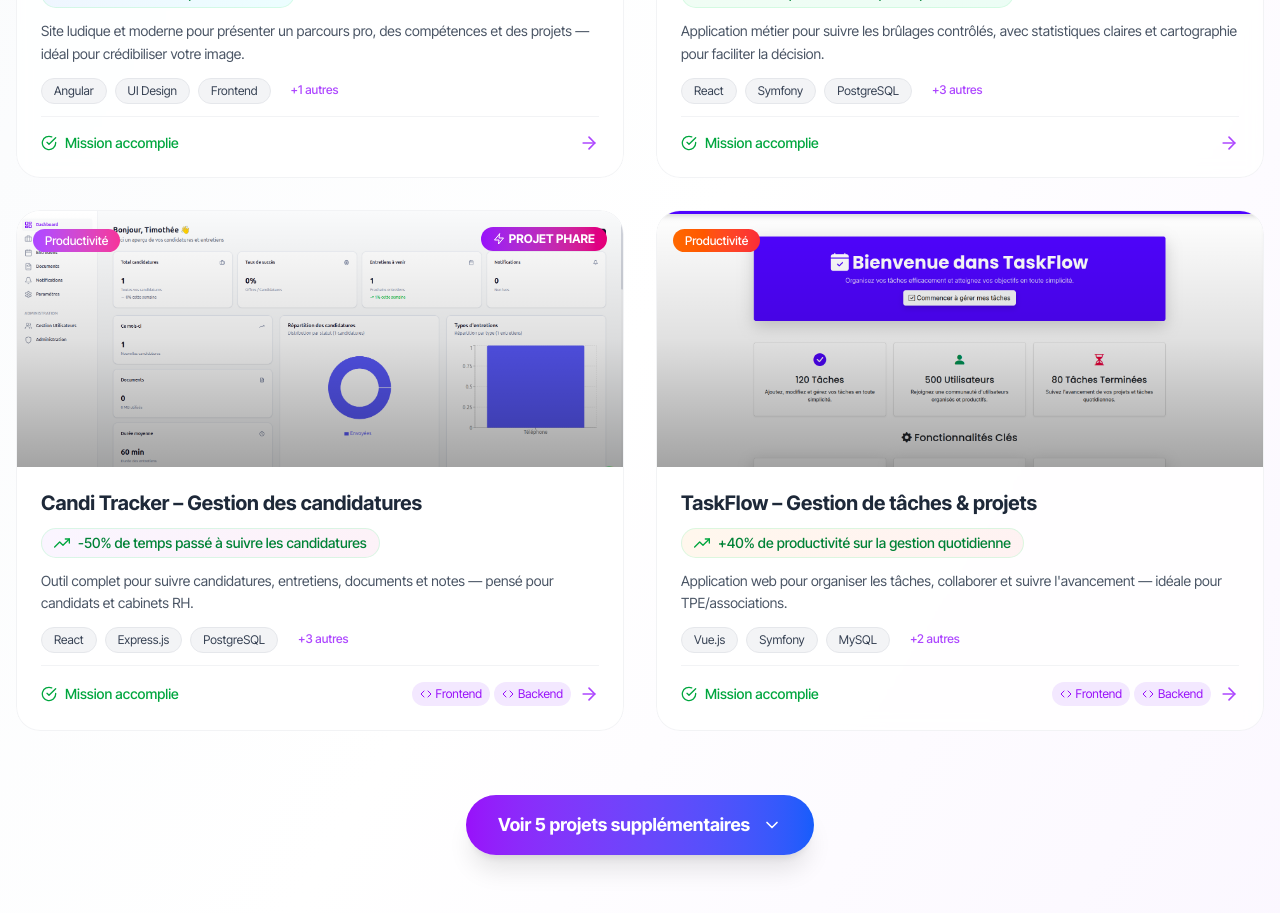
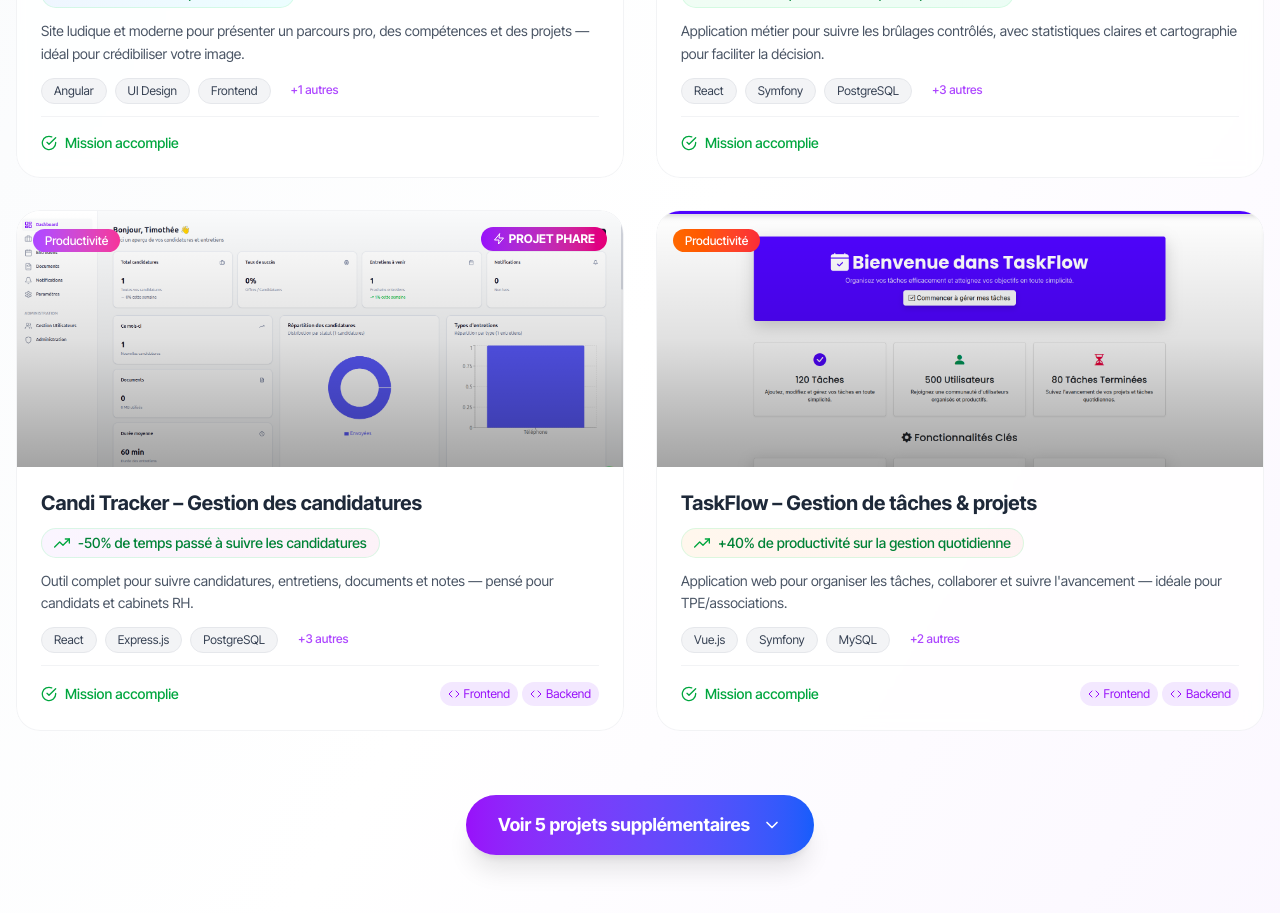
Before and after one commit to Joello61/wan-kountry, a Next.js app: page / in a window 1280 px wide. Shown: the part 6780-7693 px from the top of the page. Built offline with nearby package versions, Linux system fonts and the light colour scheme.

Commit message:
remove unitil link in realisation

```diff
--- a/src/components/home/realisations/RealisationClient.tsx
+++ b/src/components/home/realisations/RealisationClient.tsx
@@ -446,7 +446,6 @@ function RealisationSectionClient() {
                                 ))}
                               </div>
                             )}
-                            <FiArrowRight className="w-5 h-5 text-purple-500 transform group-hover:translate-x-1 transition-transform duration-300" />
                           </div>
                         </div>
                       </div>
```
